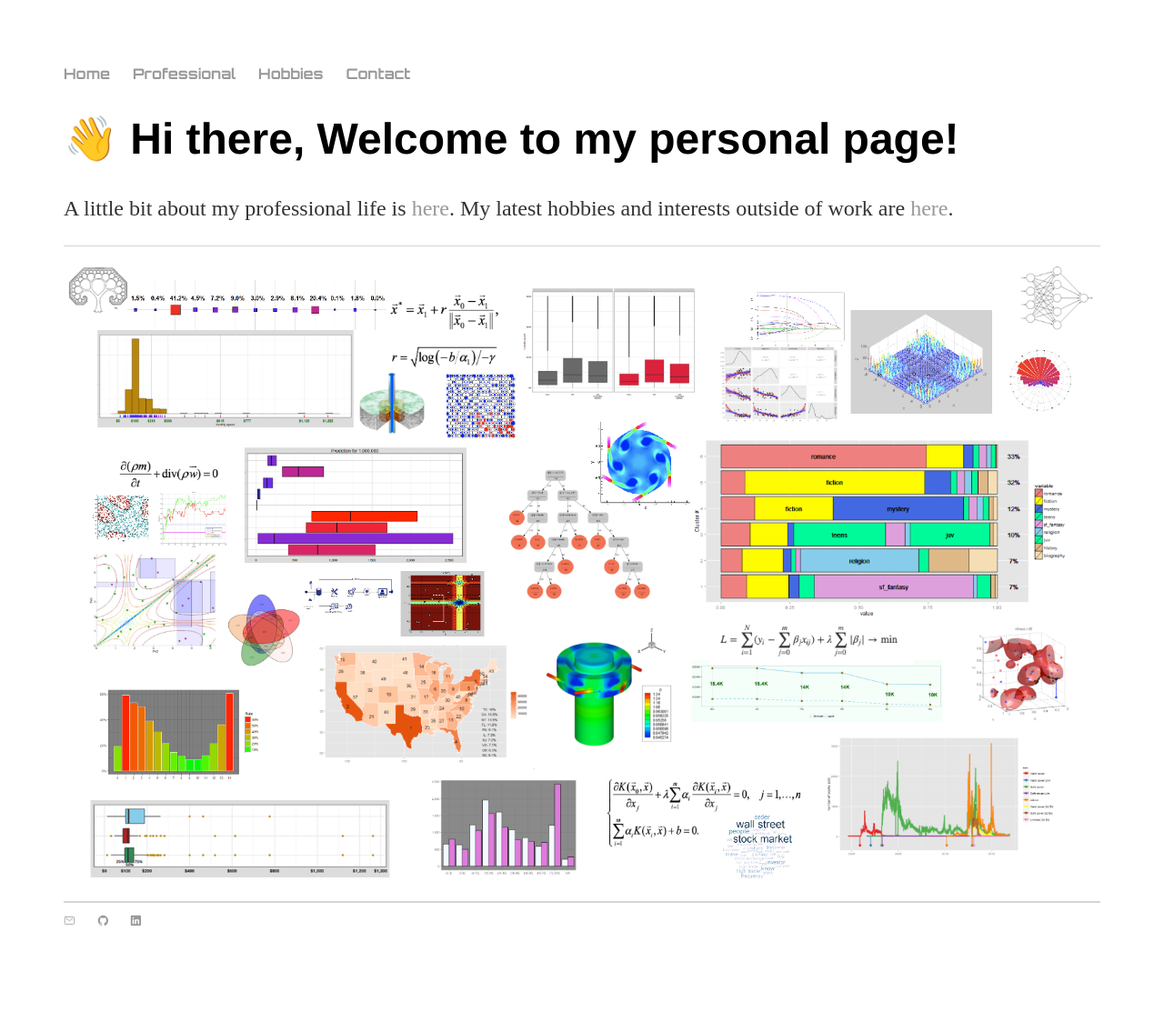
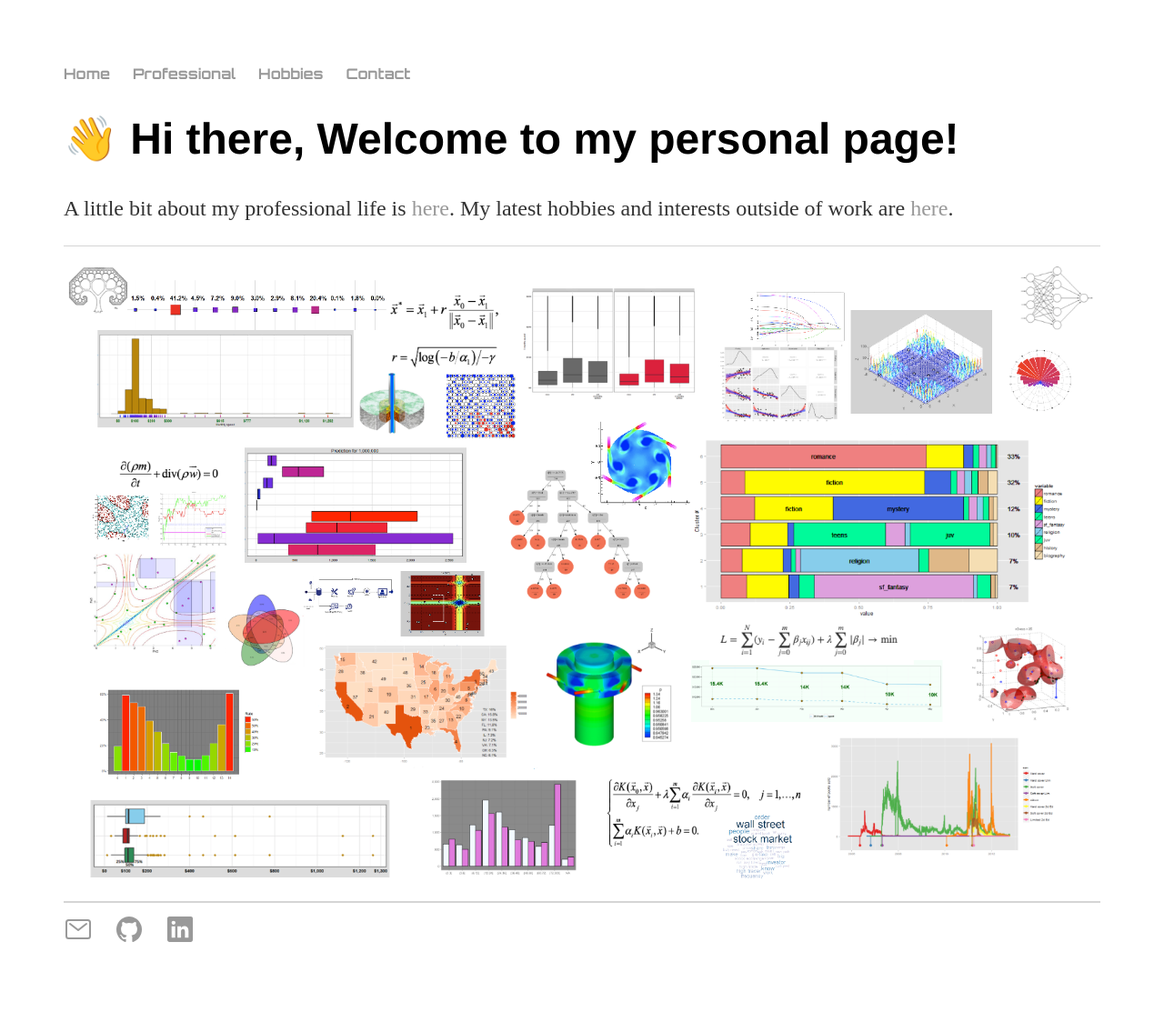
Before and after one commit to alexeybutyrev/alexeybutyrev.github.io, a Jekyll site: the page built from index.html, in a window 1280 px wide. Shown: the whole page at 91% size. Built offline with Jekyll 4.4.1, drawn with Linux system fonts in a browser that asks for light colours.

Commit message:
change icon size

```diff
--- a/_layouts/default.html
+++ b/_layouts/default.html
@@ -30,9 +30,9 @@
 
   <footer>
     <ul>
-      <li><a href="mailto:abutyrev@gmail.com"><ion-icon name="mail-outline"></ion-icon></a></li>
-      <li><a href="https://github.com/alexeybutyrev"><ion-icon name="logo-github"></ion-icon></a></li>
-      <li><a href="https://www.linkedin.com/in/alexey-butyrev/"><ion-icon name="logo-linkedin"></ion-icon></a></li>
+      <li><a href="mailto:abutyrev@gmail.com"><ion-icon name="mail-outline" size="large"></ion-icon></a></li>
+      <li><a href="https://github.com/alexeybutyrev"><ion-icon name="logo-github" size="large"></ion-icon></a></li>
+      <li><a href="https://www.linkedin.com/in/alexey-butyrev/"><ion-icon name="logo-linkedin" size="large"></ion-icon></a></li>
     </ul>
   </footer>
   <script type="module" src="https://unpkg.com/ionicons@5.5.2/dist/ionicons/ionicons.esm.js"></script>
```
